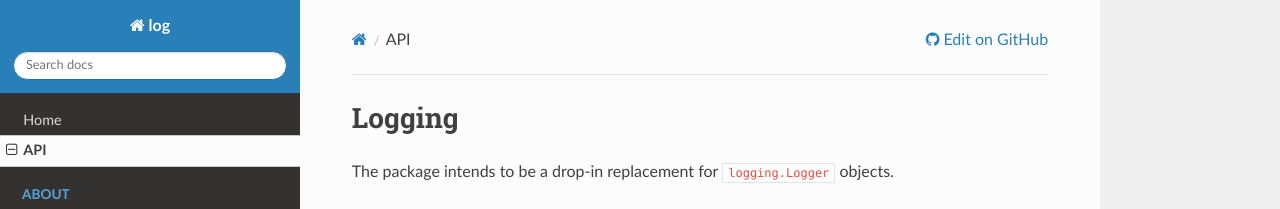
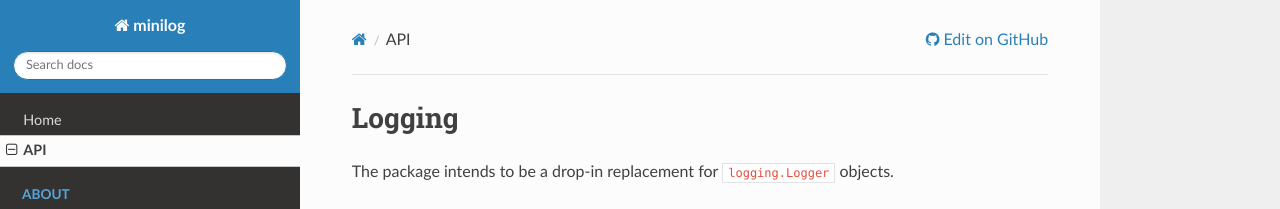
Before and after one commit to jacebrowning/minilog, an MkDocs documentation site: the page built from docs/api.md, in a window 1280 px wide. Shown: the top 209 px of the page. Built offline with MkDocs 1.6.1, drawn with Linux system fonts in a browser that asks for light colours; nearby versions of some CDN libraries; old or Windows-style settings are respelled for this version of MkDocs.

Commit message:
Change site name to match project

```diff
--- a/mkdocs.yml
+++ b/mkdocs.yml
@@ -1,4 +1,4 @@
-site_name: log
+site_name: minilog
 site_description: Minimalistic wrapper for Python logging.
 site_author: Jace Browning
 repo_url: https://github.com/jacebrowning/minilog
```
